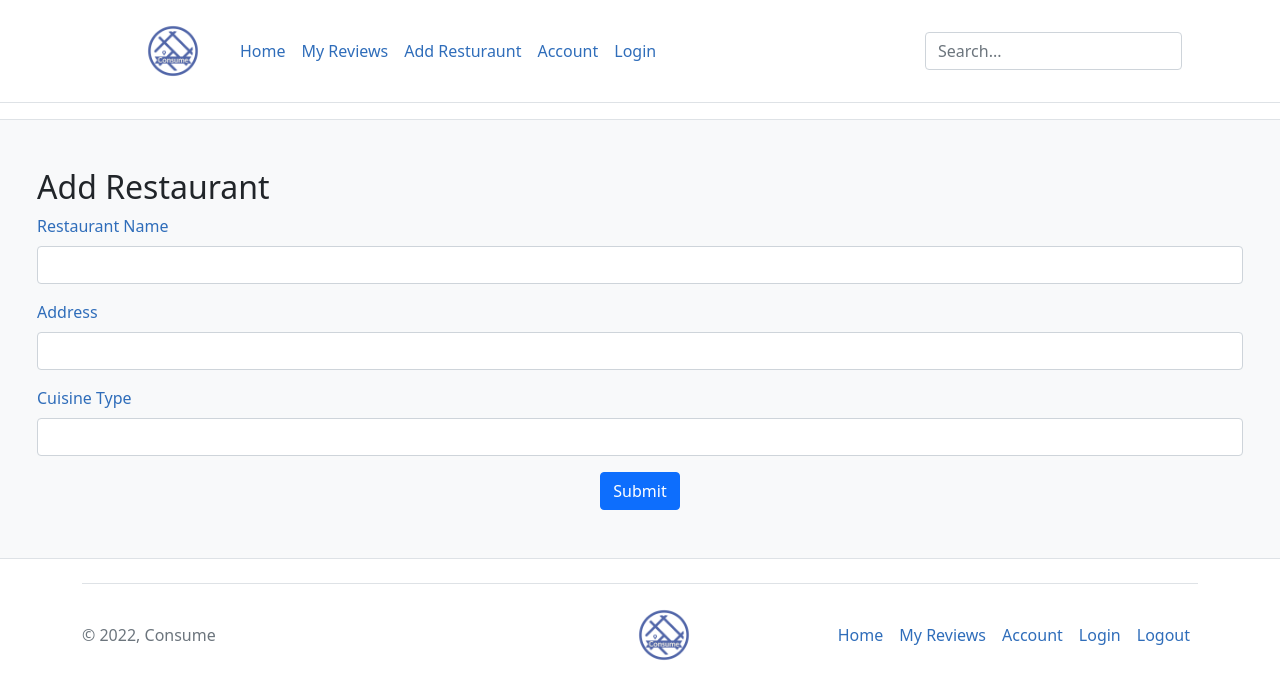
After one commit to benainley01/consume_webapp, a PHP site: page /templates/add-restaurant.php in a window 1280 px wide. The commit adds this page. Shown: the top 699 px of the page. Run offline with PHP 8.4, Linux system fonts and the light colour scheme; the template is opened without the code that fills it, so the values that code supplies are empty.

Commit message:
add restaurant

```diff
--- /dev/null
+++ b/templates/add-restaurant.php
@@ -0,0 +1,196 @@
+<!-- 1. create HTML5 doctype -->
+<!DOCTYPE html>
+<html lang="en">
+  <!-- Link -->
+  <!-- https://cs4640.cs.virginia.edu/bsa2up/sprint2/ -->
+  <head>
+    <meta charset="UTF-8" />
+
+    <!-- 2. include meta tag to ensure proper rendering and touch zooming -->
+    <meta name="viewport" content="width=device-width, initial-scale=1" />
+    <!--
+  Bootstrap is designed to be responsive to mobile.
+  Mobile-first styles are part of the core framework.
+
+  width=device-width sets the width of the page to follow the screen-width
+  initial-scale=1 sets the initial zoom level when the page is first loaded
+  -->
+
+    <meta name="author" content="Nancy Hoang and Benjamin Ainley" />
+    <meta
+      name="description"
+      content="Consume is a online restaurant review system allowing users to write and read reviews for local restaurants."
+    />
+
+    <title>Consume</title>
+
+    <!-- 3. link bootstrap -->
+    <!-- if you choose to use CDN for CSS bootstrap -->
+    <link
+      href="https://cdn.jsdelivr.net/npm/bootstrap@5.1.1/dist/css/bootstrap.min.css"
+      rel="stylesheet"
+      integrity="sha384-F3w7mX95PdgyTmZZMECAngseQB83DfGTowi0iMjiWaeVhAn4FJkqJByhZMI3AhiU"
+      crossorigin="anonymous"
+    />
+    <!--
+  Use a link tag to link an external resource. A rel (relationship) specifies relationship between the current document and the linked resource.
+  -->
+
+    <!-- For development, we may want a better-printed CSS, but with larger download size.  Ignore "min"
+  <link href="https://cdn.jsdelivr.net/npm/bootstrap@5.1.1/dist/css/bootstrap.css" rel="stylesheet">
+  -->
+    <!-- if you choose to download bootstrap and host it locally -->
+    <!-- <link rel="stylesheet" href="path-to-your-file/bootstrap.min.css" /> -->
+
+    <!-- include your CSS
+       by including your CSS last, anything you write may override (depending on specificity) the Bootstrap CSS -->
+    <link rel="stylesheet" href="styles.css" />
+
+    <!--star rating buttons from https://www.w3schools.com/howto/howto_css_star_rating.asp-->
+    <link
+      rel="stylesheet"
+      href="https://cdnjs.cloudflare.com/ajax/libs/font-awesome/4.7.0/css/font-awesome.min.css"
+    />
+  </head>
+
+  <body>
+    <!-- header and navbar -->
+    <header class="p-3 mb-3 border-bottom">
+      <div class="container">
+        <div
+          class="d-flex flex-wrap align-items-center justify-content-center justify-content-lg-start"
+        >
+          <a
+            href="/"
+            class="d-flex align-items-center mb-2 mb-lg-0 text-dark text-decoration-none"
+          >
+            <svg
+              class="bi me-2"
+              width="40"
+              height="32"
+              role="img"
+              aria-label="Bootstrap"
+            >
+              <use xlink:href="#bootstrap"></use>
+            </svg>
+          </a>
+
+          <ul
+            class="nav col-12 col-lg-auto me-lg-auto mb-2 justify-content-center align-items-center mb-md-0"
+          >
+            <!-- added align-items-center css-->
+            <li>
+              <a class="navbar-brand px-2" href="#"
+                ><img
+                  src="Consume-logos/Consume-logos_transparent.png"
+                  width="70"
+                  height="70"
+                  alt="consume web logo"
+              /></a>
+            </li>
+            <li><a href="home.php" class="nav-link px-2">Home</a></li>
+            <li>
+              <a href="myreviews.html" class="nav-link px-2">My Reviews</a>
+            </li>
+            <li><a href="?command=addRestaurantPage" class="nav-link px-2">Add Resturaunt</a></li>
+            <li><a href="#" class="nav-link px-2">Account</a></li>
+            <?php if (!isset($_SESSION["name"])): ?>
+            <li><a href="?command=login" class="nav-link px-2">Login</a></li>
+            <?php endif; ?>
+            <?php if (isset($_SESSION["name"])): ?>
+              <li><a href="?command=logout" class="nav-link px-2">Logout</a></li>
+            <?php endif; ?>
+          </ul>
+
+          <form class="col-12 col-lg-auto mb-3 mb-lg-0 me-lg-3">
+            <input
+              type="search"
+              class="form-control"
+              placeholder="Search..."
+              aria-label="Search"
+            />
+          </form>
+
+          <?php
+            if (isset($_SESSION["name"])){
+              echo $_SESSION["name"];
+            }
+          ?>
+        </div>
+      </div>
+    </header>
+        <!-- Page Content -->
+        <div class="row col-xs-8">
+            <div class="h-100 p-5 bg-light border rounded-3">
+                <h2>Add Restaurant</h2>
+                <!-- user_id, name, category, t_date, amount, type -->
+                <?= $error_msg ?>
+                <form action="?command=addRestaurant" method="post">
+                    <div class="mb-3">
+                        <label for="restaurantName" class="form-label">Restaurant Name</label>
+                        <input type="text" class="form-control" id="restaurantName" name="restaurantName"/>
+                    </div>
+                    <div class="mb-3">
+                        <label for="address" class="form-label">Address</label>
+                        <input type="text" class="form-control" id="address" name="address"/>
+                    </div>
+                    <div class="mb-3">
+                        <label for="cuisine" class="form-label">Cuisine Type</label>
+                        <input type="text" class="form-control" id="cuisine" name="cuisine"/>
+                    </div>
+                    <div class="text-center">
+                        <button type="submit" class="btn btn-primary">Submit</button>
+                    </div>
+                </form>
+            </div>
+        </div>
+<!-- footer -->
+    <div class="container">
+      <footer
+        class="d-flex flex-wrap justify-content-center align-items-center py-3 my-4 border-top"
+      >
+        <p class="col-md-4 mb-0 text-muted">© 2022, Consume</p>
+
+        <a
+          href="/"
+          class="col-md-4 d-flex align-items-center justify-content-center mb-3 mb-md-0 me-md-auto link-dark text-decoration-none"
+        >
+          <svg class="bi me-2" width="40" height="32">
+            <use xlink:href="#bootstrap"></use>
+          </svg>
+          <img
+            src="Consume-logos/Consume-logos_transparent.png"
+            width="70"
+            height="70"
+            alt="consume web logo"
+          />
+        </a>
+
+        <ul class="d-flex nav col-md-4 justify-content-end">
+          <li class="nav-item">
+            <a href="index.html" class="nav-link px-2">Home</a>
+          </li>
+          <li class="nav-item">
+            <a href="myreviews.html" class="nav-link px-2">My Reviews</a>
+          </li>
+          <li class="nav-item">
+            <a href="#" class="nav-link px-2">Account</a>
+          </li>
+          <li class="nav-item">
+            <a href="login.html" class="nav-link px-2">Login</a>
+          </li>
+          <li class="nav-item"><a href="#" class="nav-link px-2">Logout</a></li>
+        </ul>
+      </footer>
+    </div>
+
+    <!-- 4. include bootstrap Javascript
+        Why at the end of the body?
+    -->
+    <script
+      src="https://cdn.jsdelivr.net/npm/bootstrap@5.1.1/dist/js/bootstrap.bundle.min.js"
+      integrity="sha384-/bQdsTh/da6pkI1MST/rWKFNjaCP5gBSY4sEBT38Q/9RBh9AH40zEOg7Hlq2THRZ"
+      crossorigin="anonymous"
+    ></script>
+  </body>
+</html>
--- a/templates/home.php
+++ b/templates/home.php
@@ -88,10 +88,11 @@
                   alt="consume web logo"
               /></a>
             </li>
-            <li><a href="index.html" class="nav-link px-2">Home</a></li>
+            <li><a href="home.php" class="nav-link px-2">Home</a></li>
             <li>
               <a href="myreviews.html" class="nav-link px-2">My Reviews</a>
             </li>
+            <li><a href="?command=addRestaurantPage" class="nav-link px-2">Add Resturaunt</a></li>
             <li><a href="#" class="nav-link px-2">Account</a></li>
             <?php if (!isset($_SESSION["name"])): ?>
             <li><a href="?command=login" class="nav-link px-2">Login</a></li>
```
Also changed, not shown: classes/ProjectController.php (+21 -15 lines).
